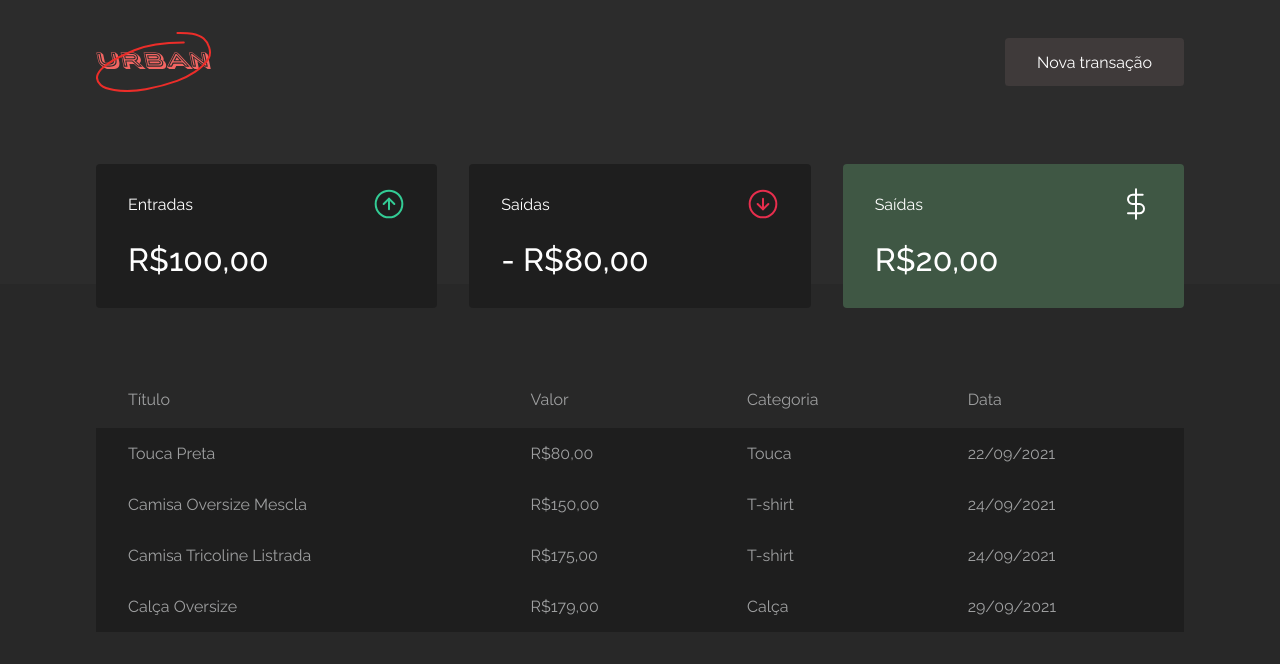
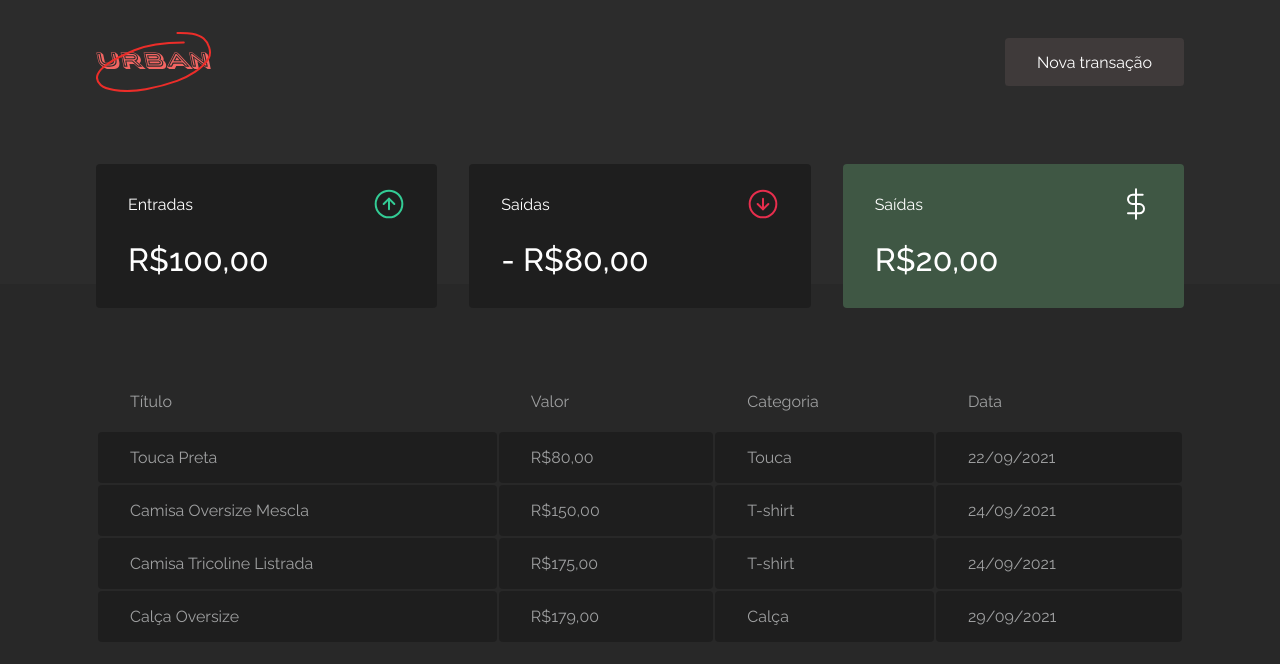
Before and after one commit to nataliaaraujo0/dt-urban, a React (Create React App) app in the folder dturban/: page / in a window 1280 px wide. Shown: the top 664 px of the page. Built offline with nearby package versions, Linux system fonts and the light colour scheme.

Commit message:
style: definindo outro estilo de border para a table

```diff
--- a/dturban/src/components/TransactionsTable/index.tsx
+++ b/dturban/src/components/TransactionsTable/index.tsx
@@ -1,4 +1,4 @@
-import { Container } from "./styles";
+import { Container } from "../TransactionsTable/styles";
 
 export function TransactionsTable() {
     return (
--- a/dturban/src/components/TransactionsTable/styles.ts
+++ b/dturban/src/components/TransactionsTable/styles.ts
@@ -5,7 +5,6 @@ export const Container = styled.div`
 
   table {
     width: 100%;
-    border-spacing: 0;
 
     th {
       color: var(--text-body);
@@ -20,6 +19,7 @@ export const Container = styled.div`
       background: var(--shape);
       color: var(--text-body);
       border: 0;
+      border-radius: 0.25rem;
     }
   }
 `;
```
